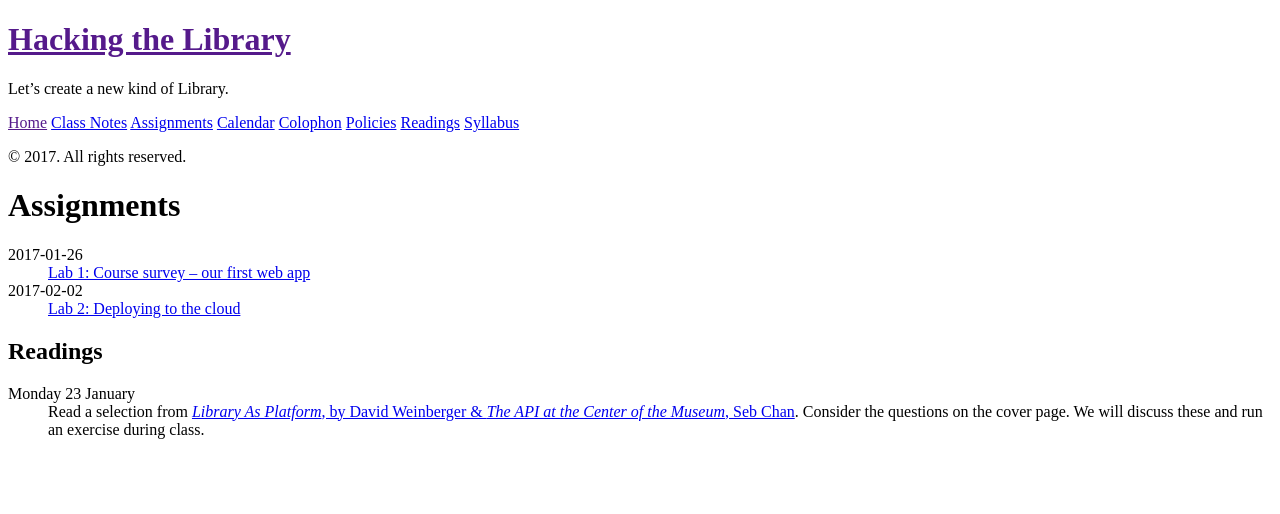
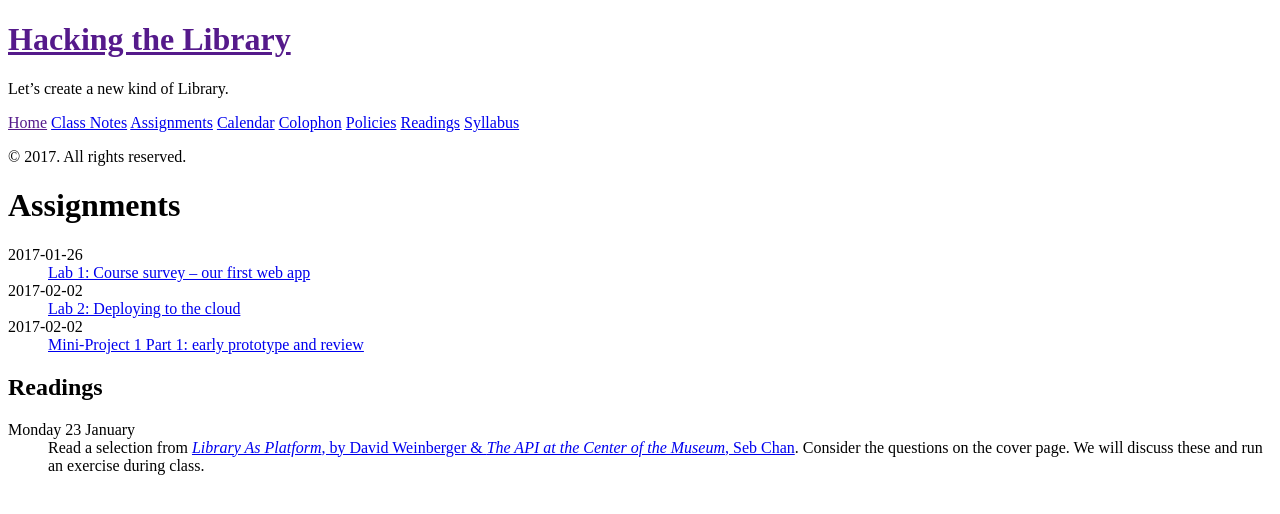
Before and after one commit to osteele/hackingthelibrary.org, a Jekyll site: the page built from _pages/assignments.md, in a window 1280 px wide. Shown: the top 514 px of the page. Built offline with Jekyll 4.4.1, drawn with Linux system fonts in a browser that asks for light colours.

Commit message:
mp1 stub

```diff
--- /dev/null
+++ b/_assignments/mini-project-1.md
@@ -0,0 +1,13 @@
+---
+title: Mini-Project 1 Part 1
+description: 'early prototype and review'
+date: 2017-01-26
+due: 2017-02-02
+---
+
+[Under construction]
+
+## Part 1
+
+* Demonstrable code in a GitHub repository.
+* A five-minute project review presentation.
```
Also changed, not shown: _assignments/lab-2.md (+1 -1 lines).
